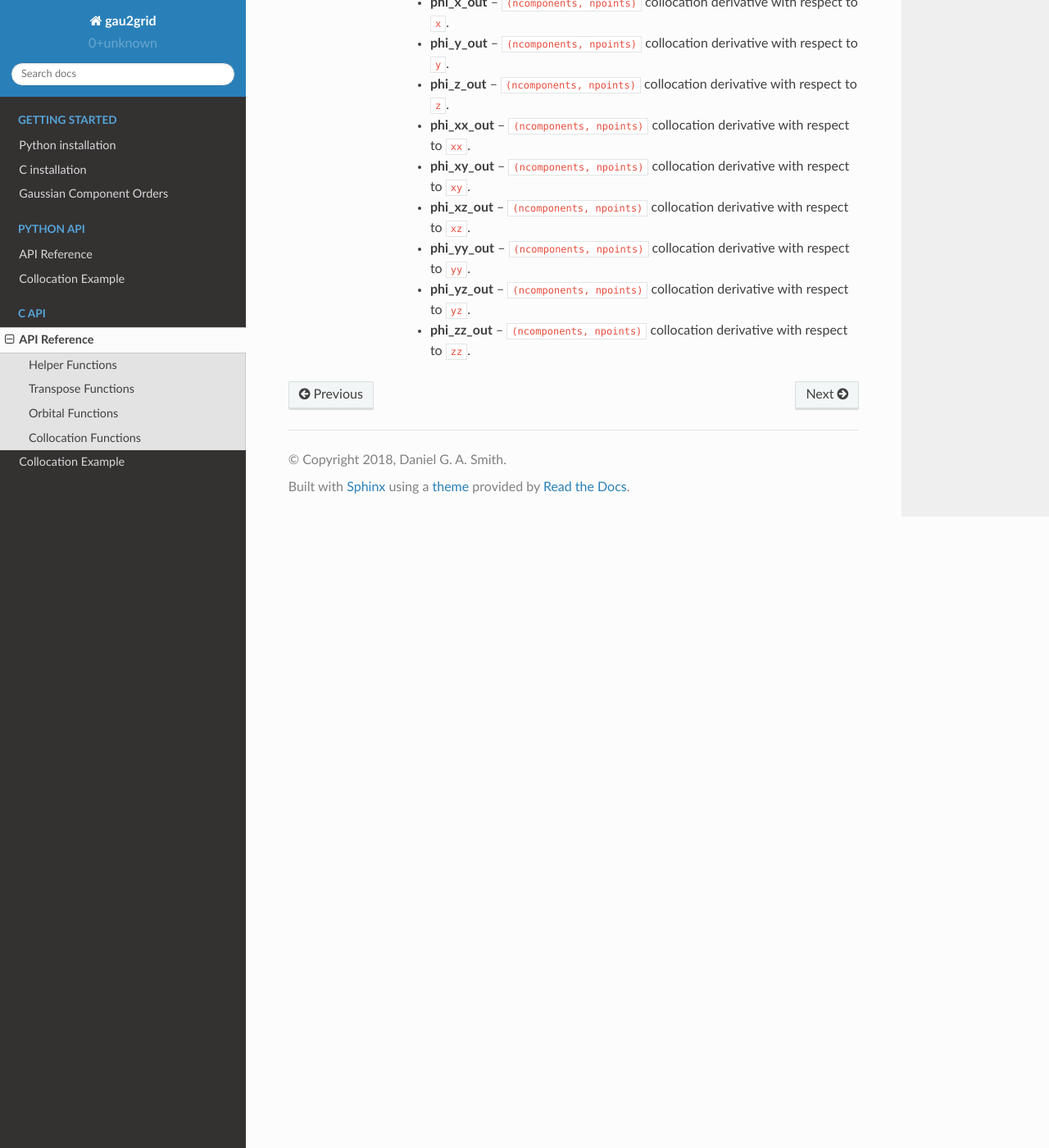
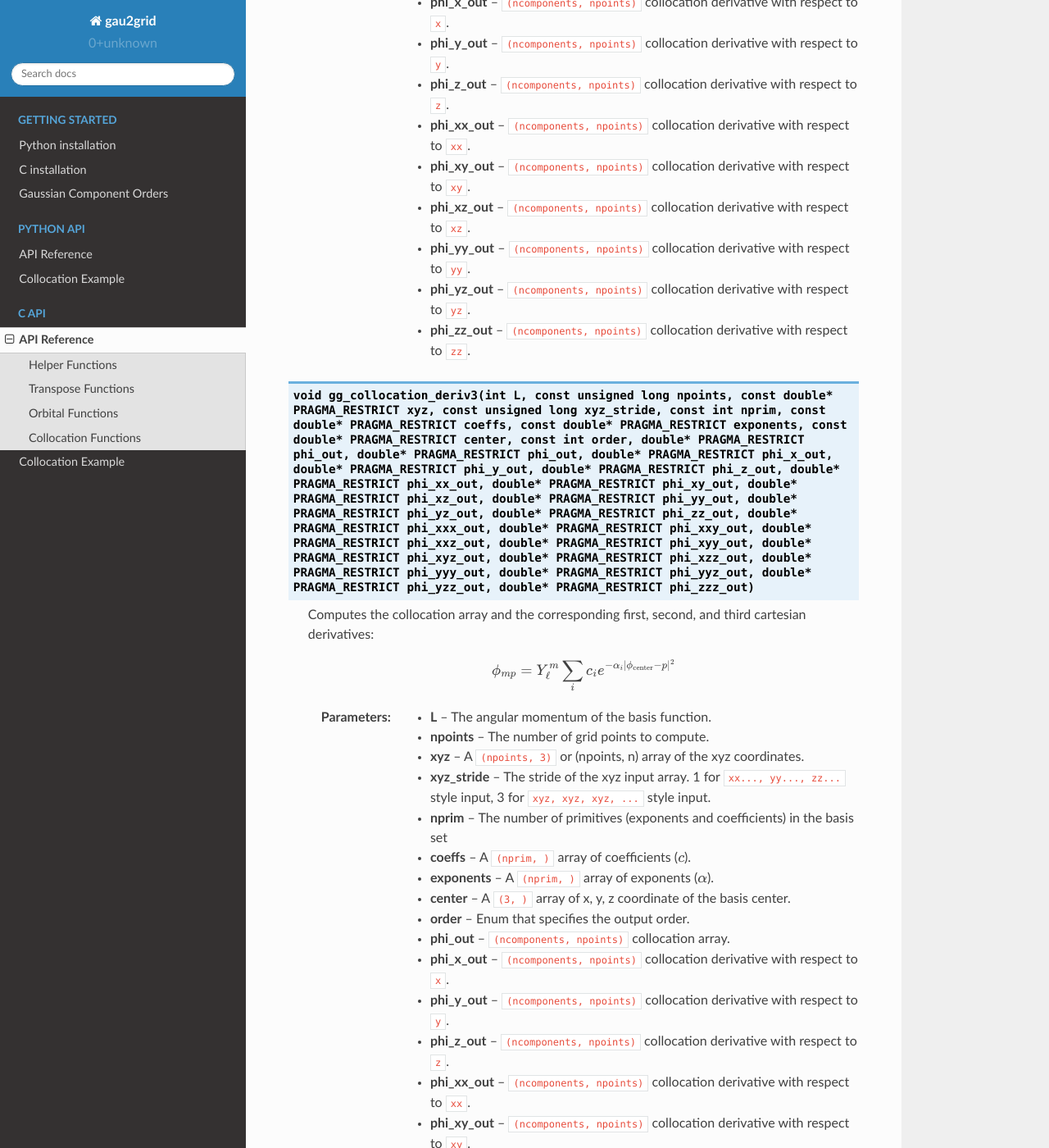
Before and after one commit to dgasmith/gau2grid, a Sphinx documentation site: the page built from docs/source/c_api.rst, in a window 1280 px wide and 1400 px high, scrolled down 3896 px. Shown: the whole window at 82% size. Built offline with Sphinx 7.4.7 and the Read the Docs theme 2.0.0, drawn with Linux system fonts in a browser that asks for light colours; some of the changed text lies outside the part shown.

Commit message:
Add 3rd derivs to C API docs

```diff
--- a/docs/source/c_api.rst
+++ b/docs/source/c_api.rst
@@ -154,3 +154,41 @@ Creates collocation matrices between a gaussian function and a set of grid point
     :param phi_yy_out: ``(ncomponents, npoints)`` collocation derivative with respect to ``yy``.
     :param phi_yz_out: ``(ncomponents, npoints)`` collocation derivative with respect to ``yz``.
     :param phi_zz_out: ``(ncomponents, npoints)`` collocation derivative with respect to ``zz``.
+
+.. c:function:: void gg_collocation_deriv3(int L, const unsigned long npoints, const double* PRAGMA_RESTRICT xyz, const unsigned long xyz_stride, const int nprim, const double* PRAGMA_RESTRICT coeffs, const double* PRAGMA_RESTRICT exponents, const double* PRAGMA_RESTRICT center, const int order, double* PRAGMA_RESTRICT phi_out, double* PRAGMA_RESTRICT phi_out, double* PRAGMA_RESTRICT phi_x_out, double* PRAGMA_RESTRICT phi_y_out, double* PRAGMA_RESTRICT phi_z_out, double* PRAGMA_RESTRICT phi_xx_out, double* PRAGMA_RESTRICT phi_xy_out, double* PRAGMA_RESTRICT phi_xz_out, double* PRAGMA_RESTRICT phi_yy_out, double* PRAGMA_RESTRICT phi_yz_out, double* PRAGMA_RESTRICT phi_zz_out, double* PRAGMA_RESTRICT phi_xxx_out, double* PRAGMA_RESTRICT phi_xxy_out, double* PRAGMA_RESTRICT phi_xxz_out, double* PRAGMA_RESTRICT phi_xyy_out, double* PRAGMA_RESTRICT phi_xyz_out, double* PRAGMA_RESTRICT phi_xzz_out, double* PRAGMA_RESTRICT phi_yyy_out, double* PRAGMA_RESTRICT phi_yyz_out, double* PRAGMA_RESTRICT phi_yzz_out, double* PRAGMA_RESTRICT phi_zzz_out)
+
+    Computes the collocation array and the corresponding first, second, and third cartesian derivatives:
+
+    .. math::
+
+        \phi_{m p} = Y_\ell^m \sum_i c_i e^{-\alpha_i |\phi_{\rm center} - p| ^2}
+
+    :param L: The angular momentum of the basis function.
+    :param npoints: The number of grid points to compute.
+    :param xyz: A ``(npoints, 3)`` or (npoints, n) array of the xyz coordinates.
+    :param xyz_stride: The stride of the xyz input array. 1 for ``xx..., yy..., zz...`` style input, 3 for ``xyz, xyz, xyz, ...`` style input.
+    :param nprim: The number of primitives (exponents and coefficients) in the basis set
+    :param coeffs: A ``(nprim, )`` array of coefficients (:math:`c`).
+    :param exponents: A ``(nprim, )`` array of exponents (:math:`\alpha`).
+    :param center: A ``(3, )`` array of x, y, z coordinate of the basis center.
+    :param order: Enum that specifies the output order.
+    :param phi_out: ``(ncomponents, npoints)`` collocation array.
+    :param phi_x_out: ``(ncomponents, npoints)`` collocation derivative with respect to ``x``.
+    :param phi_y_out: ``(ncomponents, npoints)`` collocation derivative with respect to ``y``.
+    :param phi_z_out: ``(ncomponents, npoints)`` collocation derivative with respect to ``z``.
+    :param phi_xx_out: ``(ncomponents, npoints)`` collocation derivative with respect to ``xx``.
+    :param phi_xy_out: ``(ncomponents, npoints)`` collocation derivative with respect to ``xy``.
+    :param phi_xz_out: ``(ncomponents, npoints)`` collocation derivative with respect to ``xz``.
+    :param phi_yy_out: ``(ncomponents, npoints)`` collocation derivative with respect to ``yy``.
+    :param phi_yz_out: ``(ncomponents, npoints)`` collocation derivative with respect to ``yz``.
+    :param phi_zz_out: ``(ncomponents, npoints)`` collocation derivative with respect to ``zz``.
+    :param phi_xxx_out: ``(ncomponents, npoints)`` collocation derivative with respect to ``xxx``.
+    :param phi_xxy_out: ``(ncomponents, npoints)`` collocation derivative with respect to ``xxy``.
+    :param phi_xxz_out: ``(ncomponents, npoints)`` collocation derivative with respect to ``xxz``.
+    :param phi_xyy_out: ``(ncomponents, npoints)`` collocation derivative with respect to ``xyy``.
+    :param phi_xyz_out: ``(ncomponents, npoints)`` collocation derivative with respect to ``xyz``.
+    :param phi_xzz_out: ``(ncomponents, npoints)`` collocation derivative with respect to ``xzz``.
+    :param phi_yyy_out: ``(ncomponents, npoints)`` collocation derivative with respect to ``yyy``.
+    :param phi_yyz_out: ``(ncomponents, npoints)`` collocation derivative with respect to ``yyz``.
+    :param phi_yzz_out: ``(ncomponents, npoints)`` collocation derivative with respect to ``yzz``.
+    :param phi_zzz_out: ``(ncomponents, npoints)`` collocation derivative with respect to ``zzz``.
```
